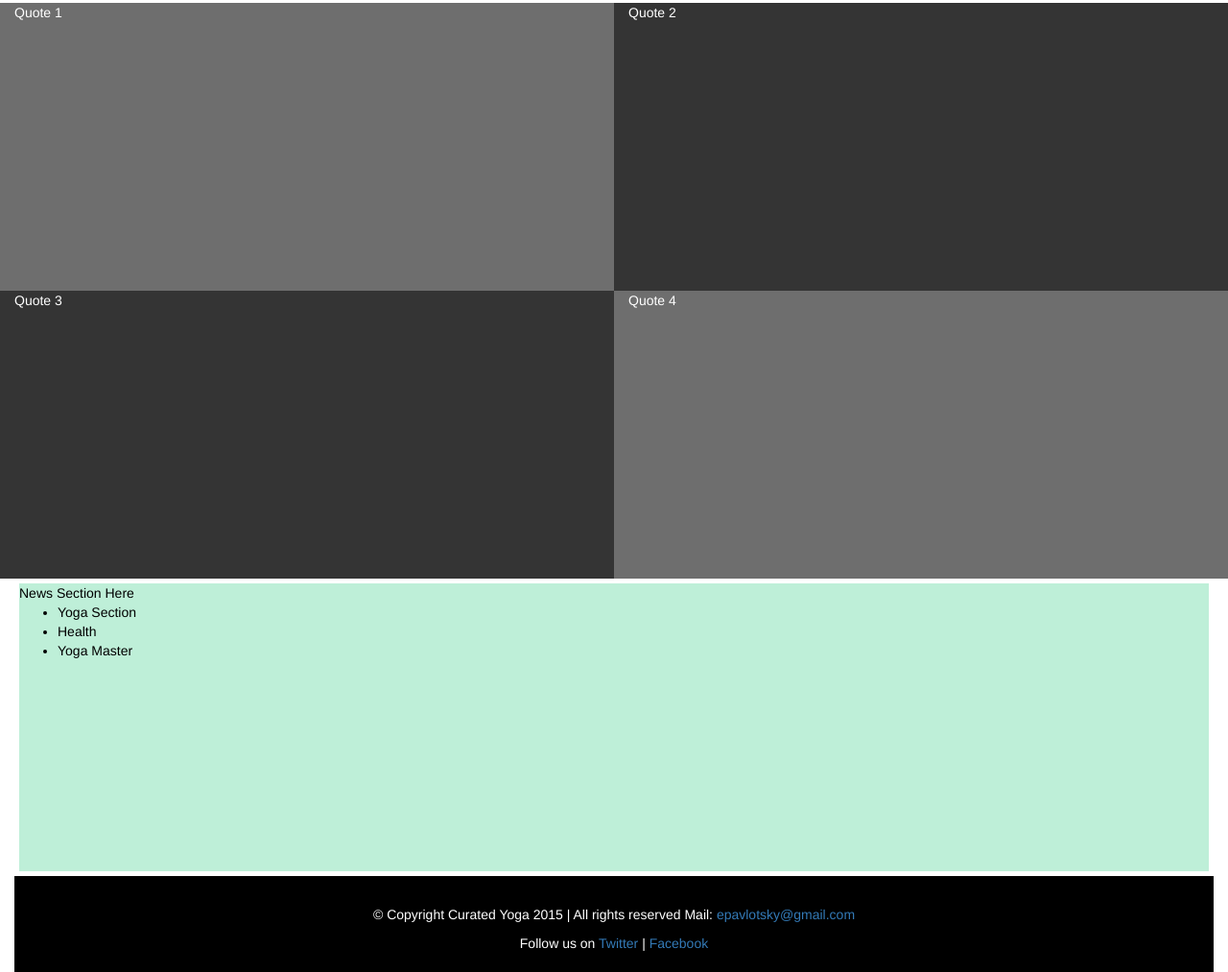
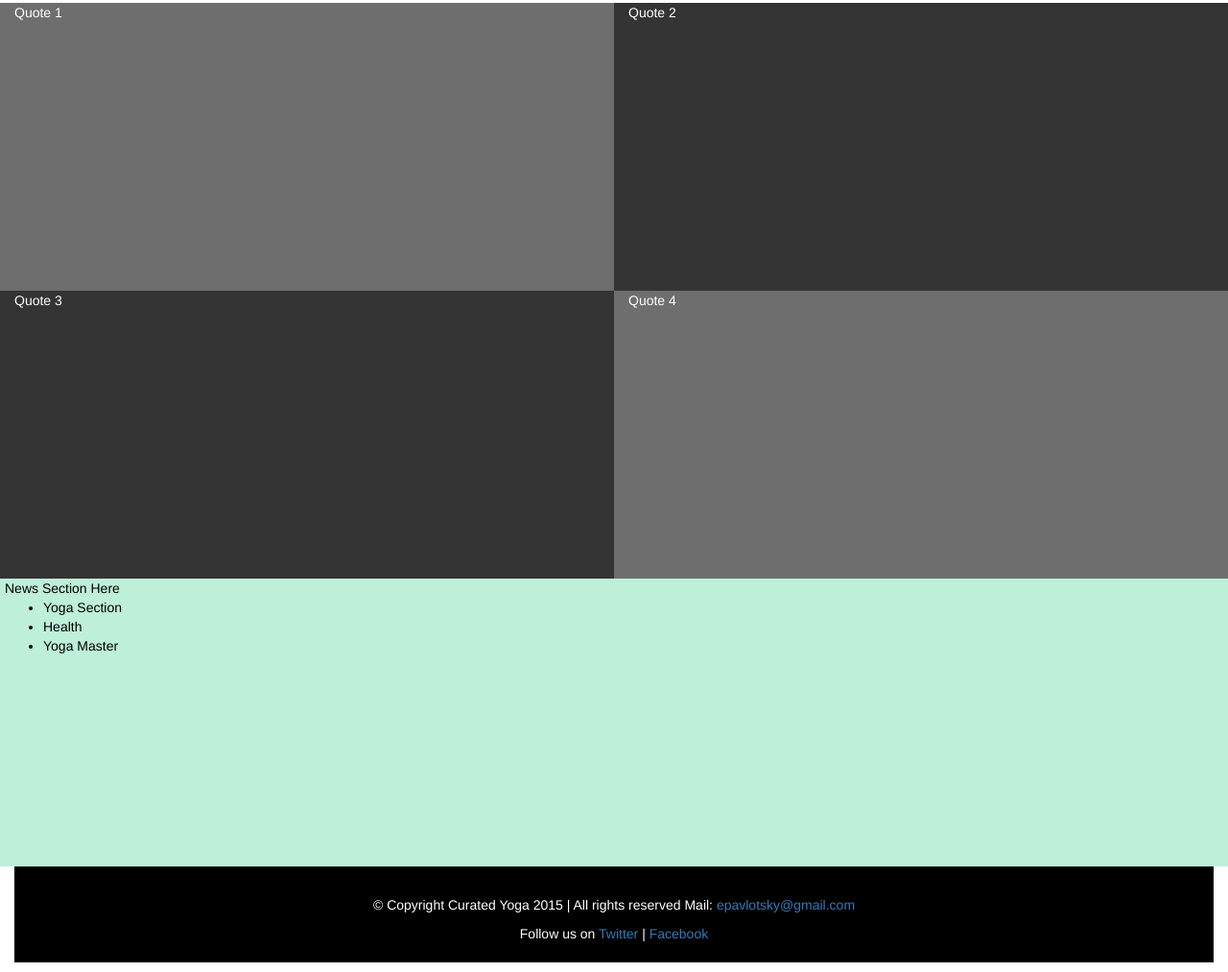
Before and after one commit to CardozoC/CuratedYoga, a plain HTML site: page index.html in a window 1280 px wide. Shown: the part 133-1146 px from the top of the page at 96% size. Drawn offline with nearby package versions, Linux system fonts and the light colour scheme.

Commit message:
Update styles.css

```diff
--- a/css/styles.css
+++ b/css/styles.css
@@ -63,7 +63,7 @@ header {
 }
 
 .news-section{
-margin: 5px;
+padding-left: 5px;
 height: 300px;
 background-color:#BEEFD8;
 color:#000000;
@@ -74,7 +74,6 @@ font-size: 14px;
 
 footer {
   background-color: #000000;
-  margin:0px;
   padding: 30px;
   height:100px;
   color: #fff;
```
